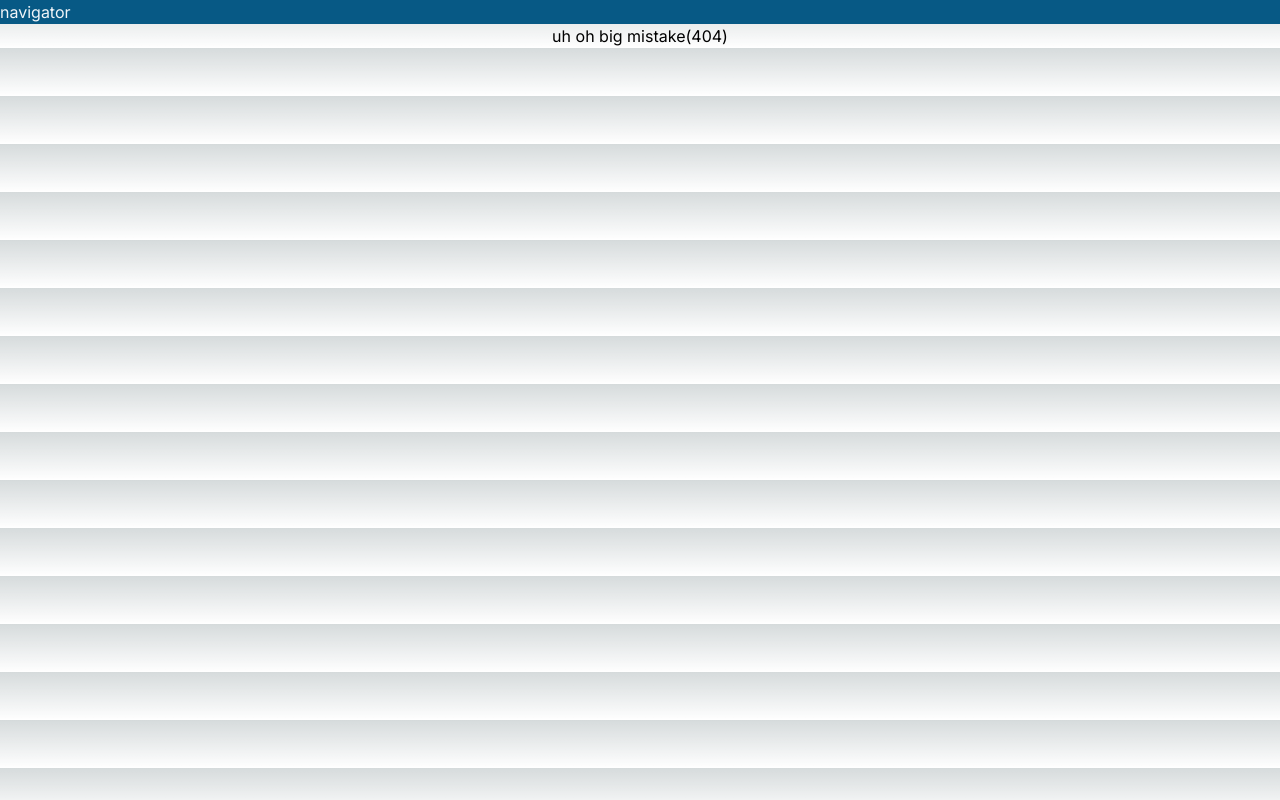
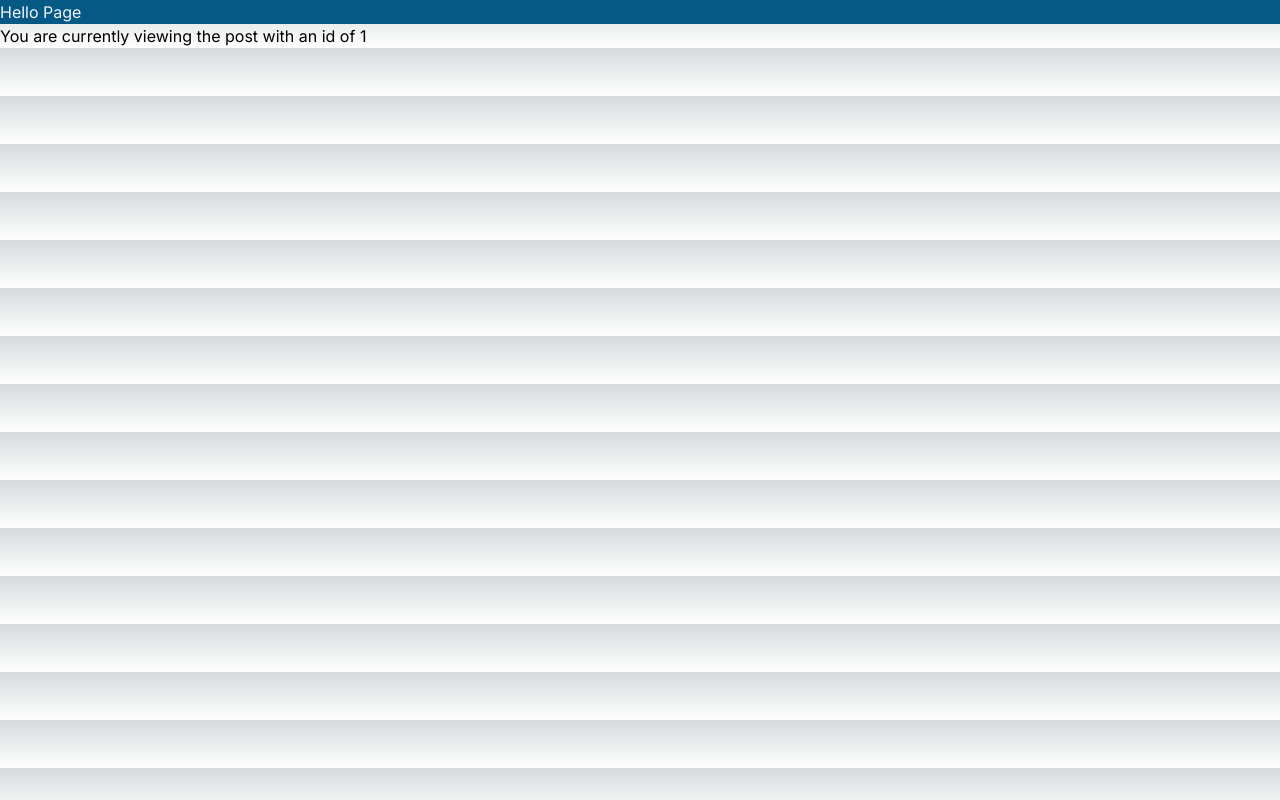
Before and after one commit to faun3/nextAppTest, a Next.js app: page /posts/1 in a window 1280 px wide. Before the commit this address had no page. Built offline with nearby package versions, Linux system fonts and the light colour scheme.

Commit message:
add dynamic param route

```diff
--- a/app/hello/Navbar.tsx
+++ b/app/hello/Navbar.tsx
@@ -1,7 +1,15 @@
 "use client";
+
+import Link from "next/link";
 
 export default function Navbar() {
   return (
-    <nav className="bg-sky-800 text-slate-100 sticky top-0">navigator</nav>
+    <nav className="bg-sky-800 text-slate-100 sticky top-0">
+      <ul>
+        <li>
+          <Link href={`/hello`}>Hello Page</Link>
+        </li>
+      </ul>
+    </nav>
   );
 }
--- /dev/null
+++ b/app/posts/[postId]/page.tsx
@@ -0,0 +1,9 @@
+interface PageProps {
+  params: { postId: string };
+  searchParams: { [key: string]: string | string[] | undefined };
+}
+
+const Page = ({ params: { postId } }: PageProps) => {
+  return <div>You are currently viewing the post with an id of {postId}</div>;
+};
+export default Page;
```
